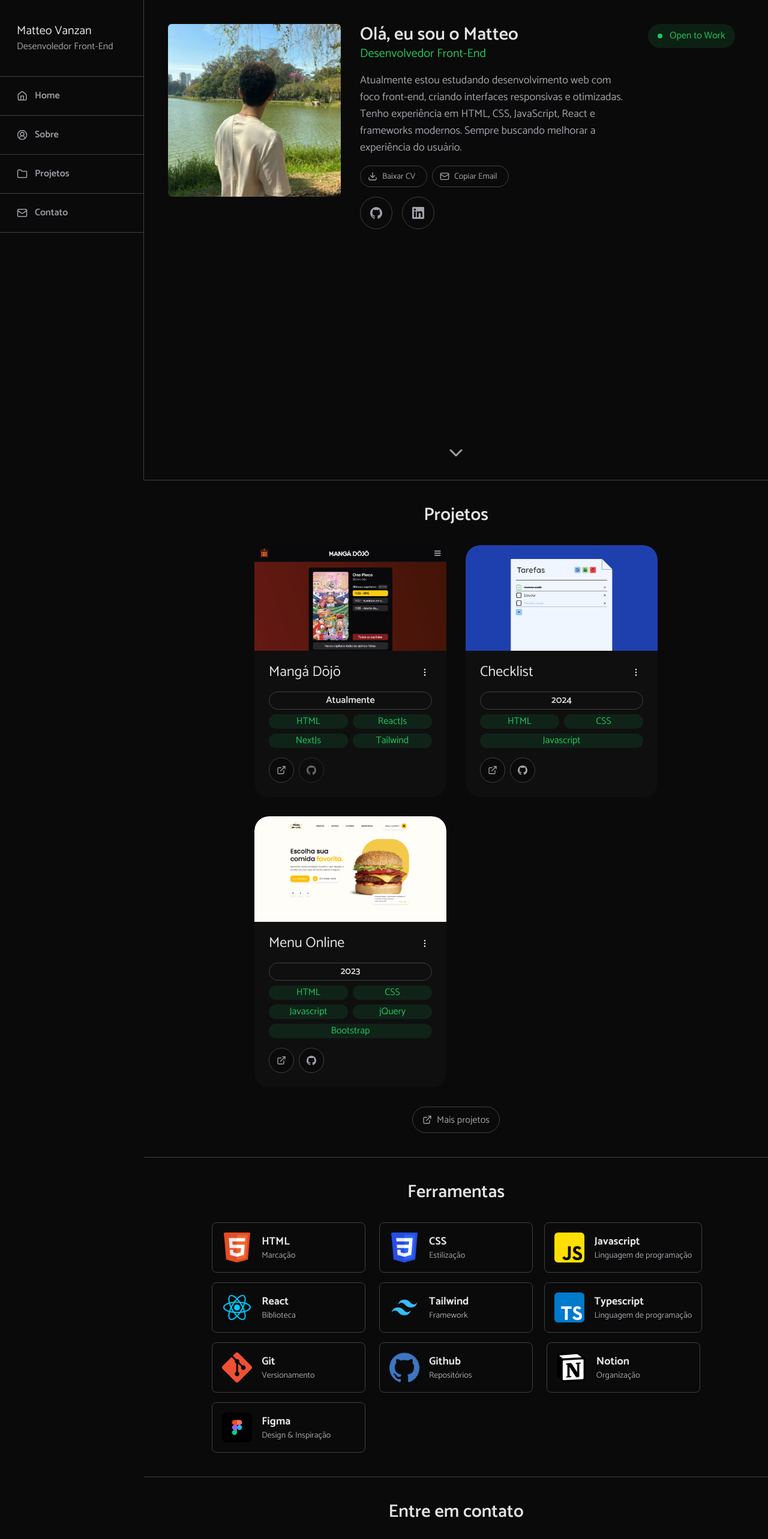
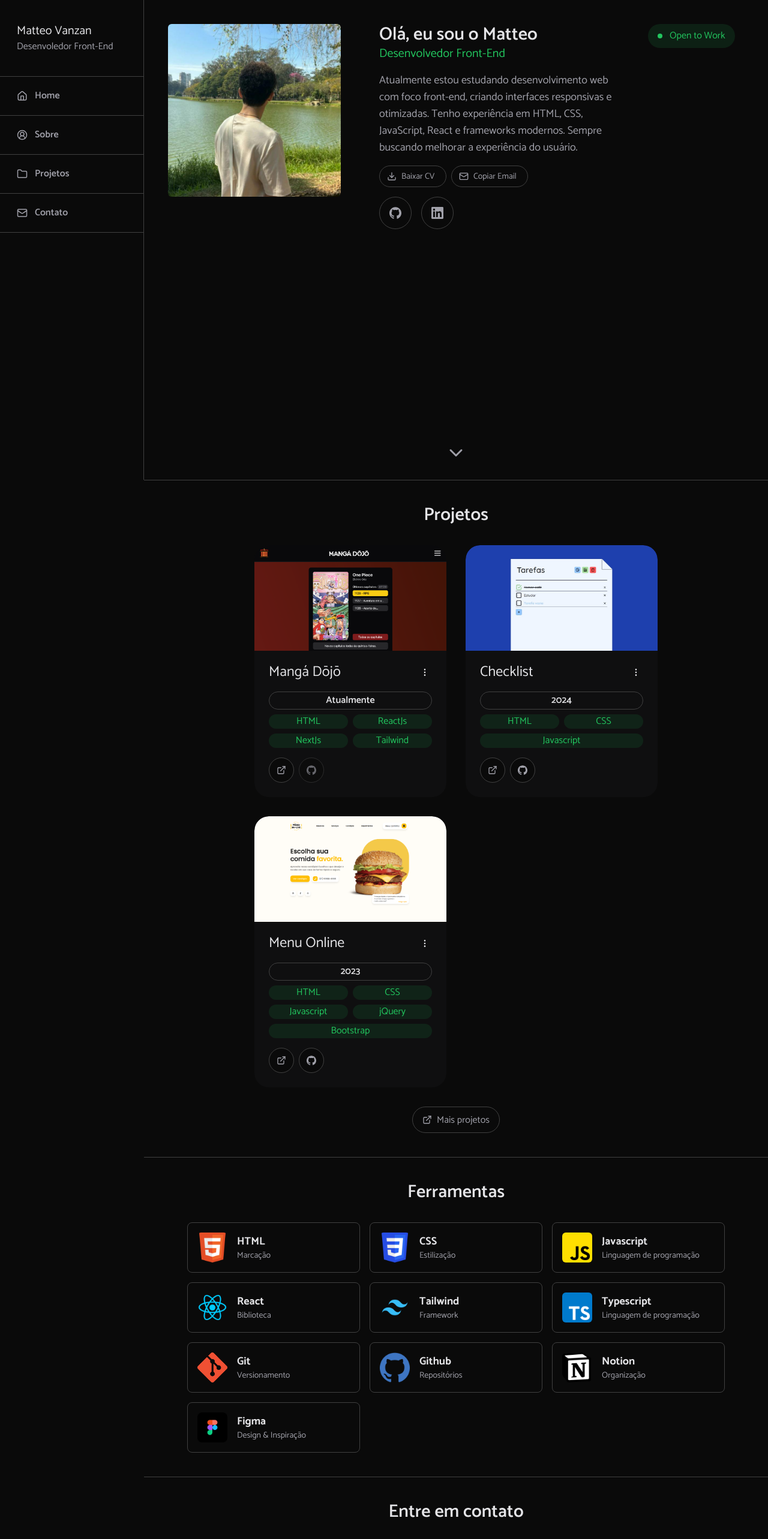
Before and after one commit to MatVzn/Portifolio, a Next.js app: page / in a window 1280 px wide. Shown: the top 2566 px of the page at 60% size. Built offline with nearby package versions, Linux system fonts and the light colour scheme.

Commit message:
fix details

```diff
--- a/src/app/components/tech-card.tsx
+++ b/src/app/components/tech-card.tsx
@@ -13,7 +13,7 @@ export function TechCard({ description, name, color, imgName }: TechCardProps) {
     } as React.CSSProperties;
 
     return (
-        <div style={style} className={`hover:border-[var(--border-color)] min-w-64 max-w-72 max-h-[84px] gap-4 flex flex-row items-center justify-start p-4 bg-neutral-950 rounded-lg border-[1px] border-neutral-700 hover:bg-neutral-700/20 transition-all duration-200`}>
+        <div style={style} className={`hover:border-[var(--border-color)] min-w-72 max-h-[84px] gap-4 flex flex-row items-center justify-start p-4 bg-neutral-950 rounded-lg border-[1px] border-neutral-700 hover:bg-neutral-700/20 transition-all duration-200`}>
             <Image
                 src={"/logos/" + imgName + ".png"}
                 alt={name + "-logo"}
--- a/src/app/page.tsx
+++ b/src/app/page.tsx
@@ -59,7 +59,7 @@ export default function Home() {
             <div className='flex flex-col gap-8 xl:justify-center'>
 
               <div className="flex flex-row justify-between items-start gap-4 xl:gap-8 2xl:px-12">
-                <div className='min-w-24 xl:w-1/3 xl:min-w-72'>
+                <div className='min-w-24 xl:w-80 xl:min-w-80'>
                   <Image
                     src={MyPicture}
                     alt="My picture"
@@ -78,7 +78,7 @@ export default function Home() {
                   />
                 </div>
 
-                <div className='hidden flex-col gap-4 xl:flex'>
+                <div className='hidden flex-col gap-4 xl:flex 2xl:text-left'>
                   <div>
                     <h1 className='text-3xl font-semibold'>Olá, eu sou o Matteo</h1>
                     <p className='text-xl text-green-500'>Desenvolvedor Front-End</p>
```
